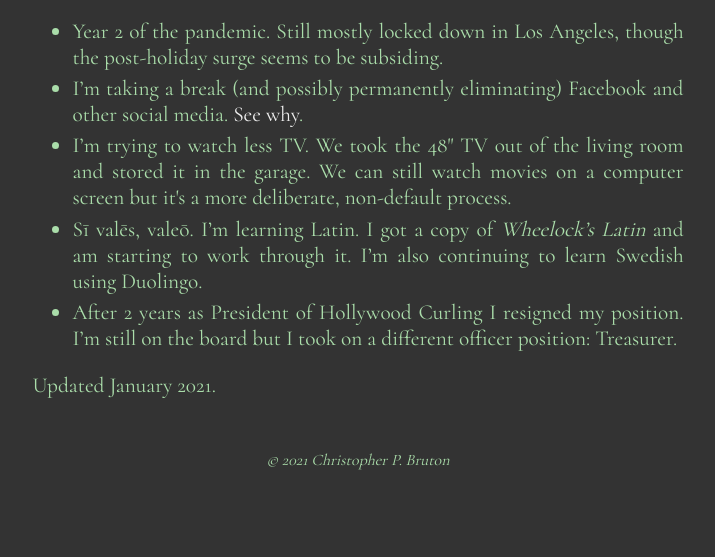
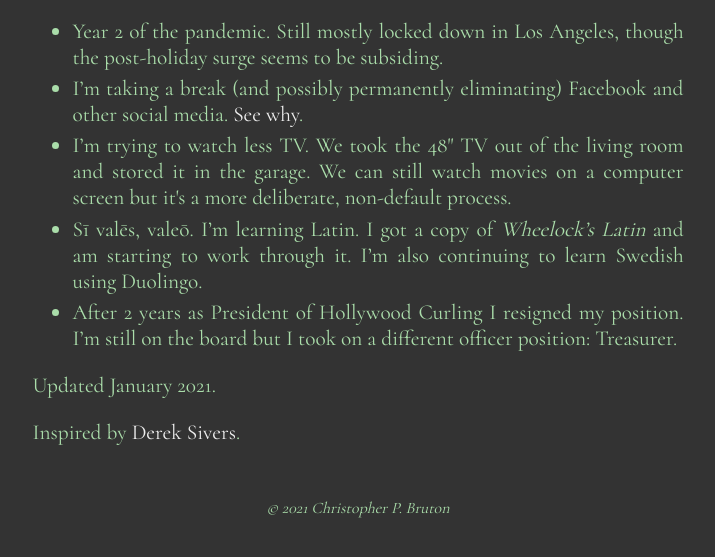
Before and after one commit to cpbruton/bruton.tech, an Eleventy site: page now.html in a window 1280 px wide. Shown: the part 143-700 px from the top of the page, without its empty margins (282-997 px from the left). Built offline with nearby package versions, Linux system fonts and the light colour scheme; Eleventy itself is replaced by a stand-in of ours; files that its build step writes are made by us from their sources.

Commit message:
add link to nownownow.com

```diff
--- a/now.html
+++ b/now.html
@@ -13,3 +13,4 @@ title: now
 <li>After 2 years as President of Hollywood Curling I resigned my position. I'm still on the board but I took on a different officer position: Treasurer.</li>
 </ul>
 <p>Updated January 2021.</p>
+<p>Inspired by <a href="https://nownownow.com/about">Derek Sivers</a>.</p>
```
